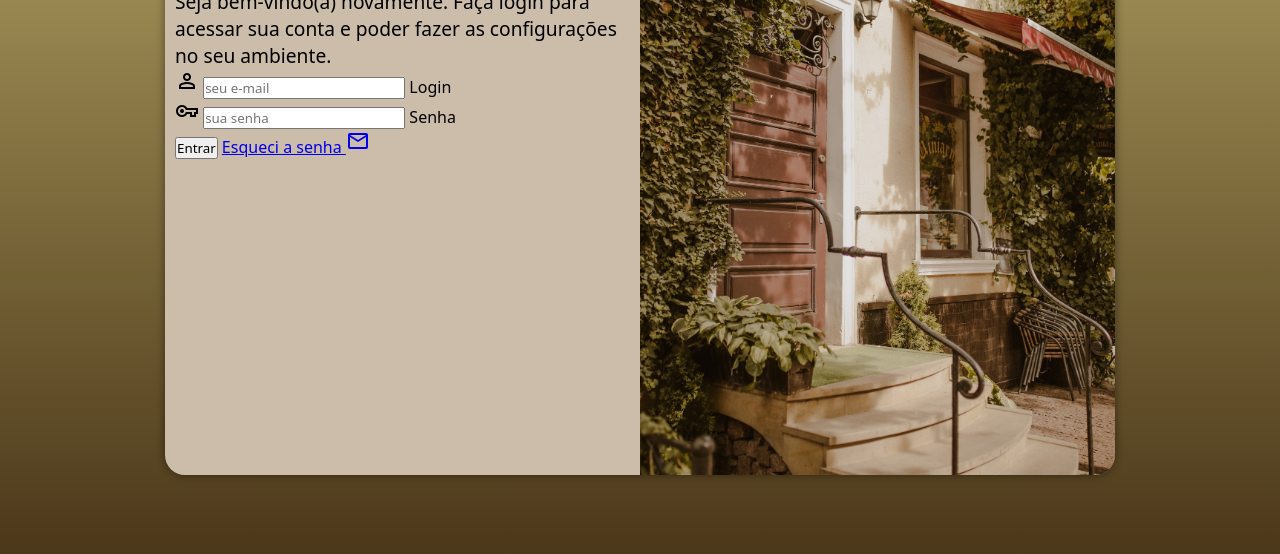
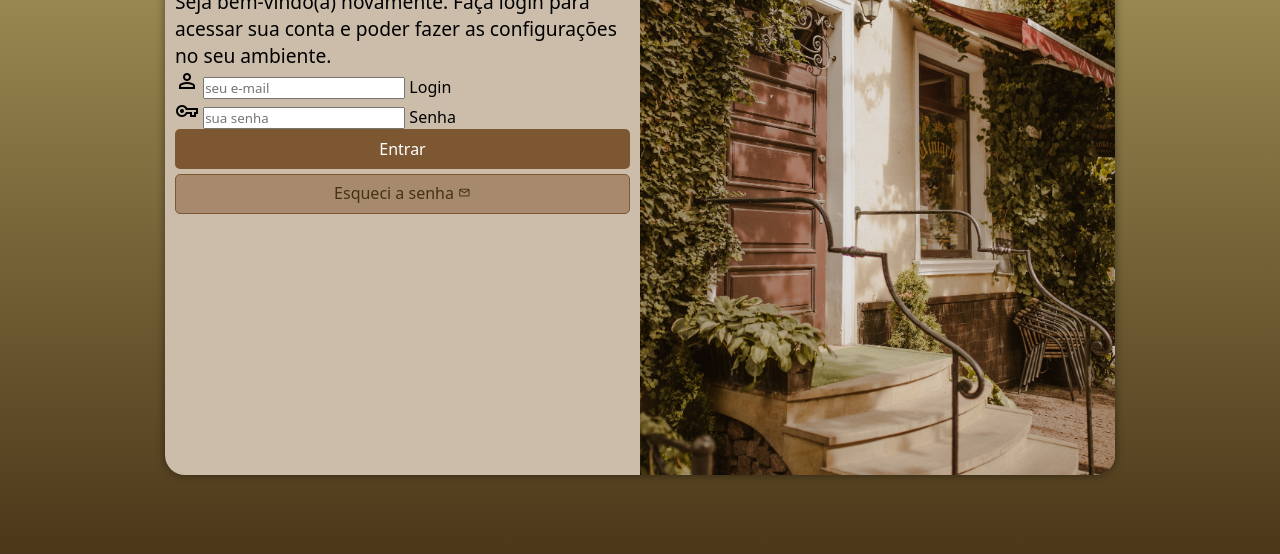
Before and after one commit to bruhjpeg/tela-de-login, a plain HTML site: page index.html in a window 1280 px wide. Shown: the part 200-754 px from the top of the page. Drawn offline with nearby package versions, Linux system fonts and the light colour scheme.

Commit message:
personalizando

```diff
--- a/estilos/style.css
+++ b/estilos/style.css
@@ -71,3 +71,39 @@ h1 {
 #formulario p {
   font-size: 0.8em;
 }
+
+input[type=submit] {
+  display: block;
+  font-size: 1em;
+  width: 100%;
+  height: 40px;
+  background-color: var(--clr-itp-6);
+  color: white;
+  border: none;
+  border-radius: 5px;
+  cursor: pointer;
+}
+
+input[type=submit]:hover {
+background-color: var(--clr-itp-primary);
+}
+
+.botao {
+  background-color: var(--clr-itp-3);
+  color: var(--clr-itp-primary);
+  display: block;
+  text-align: center;
+  font-size: 1em;
+  width: 100%;
+  height: 40px;
+  padding-top: 7px;
+  margin-top: 5px;
+  border: 1px solid var(--clr-itp-6);
+  border-radius: 5px;
+  text-decoration: none;
+
+}
+
+.botao span {
+  font-size: 0.8em;
+}
--- a/index.html
+++ b/index.html
@@ -51,7 +51,7 @@
               <label for="isenha">Senha</label>
             </div>
             <input type="submit" value="Entrar" />
-            <a href="esqueci.html">
+            <a href="esqueci.html" class="botao">
               Esqueci a senha
               <span class="material-symbols-outlined"> mail </span>
             </a>
```
